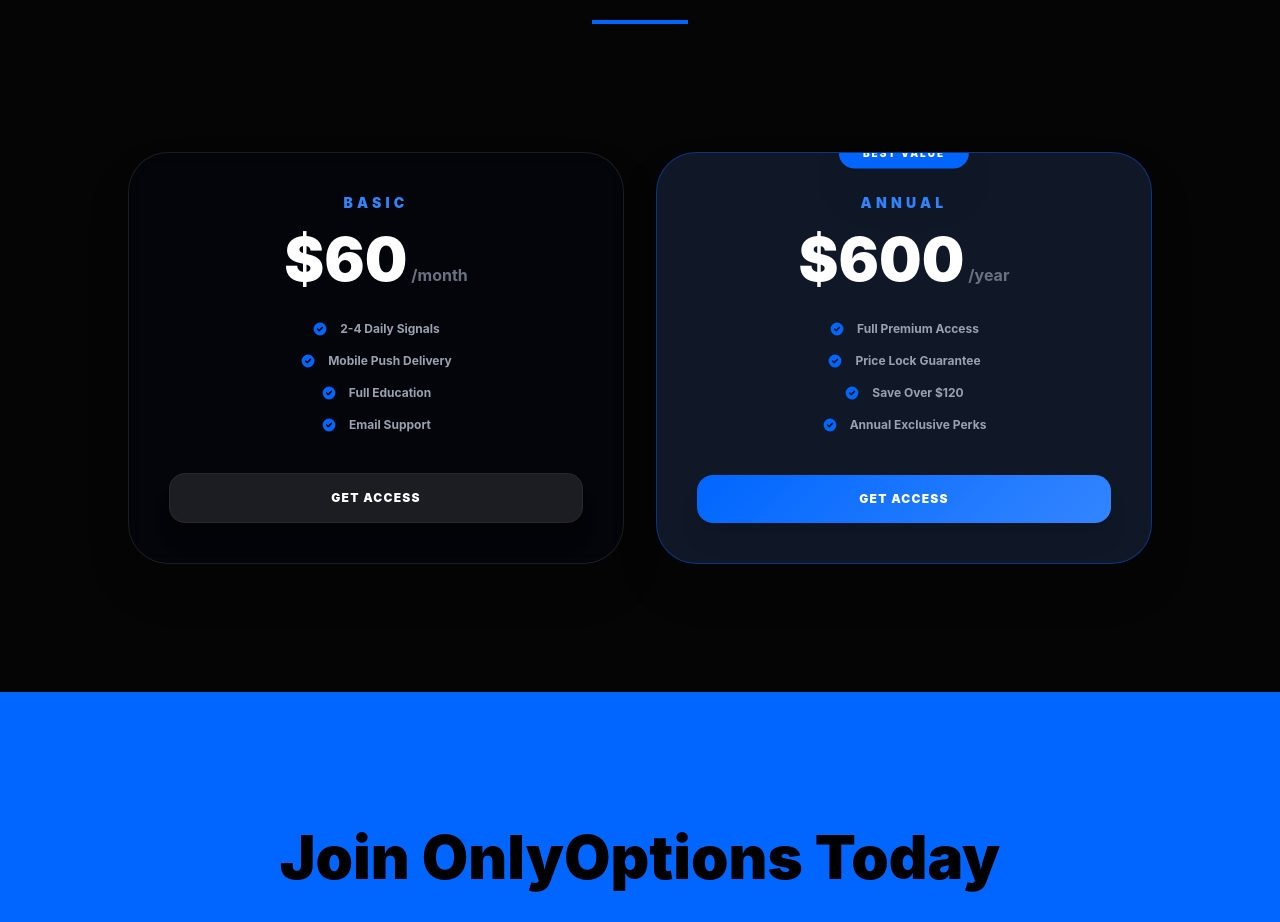
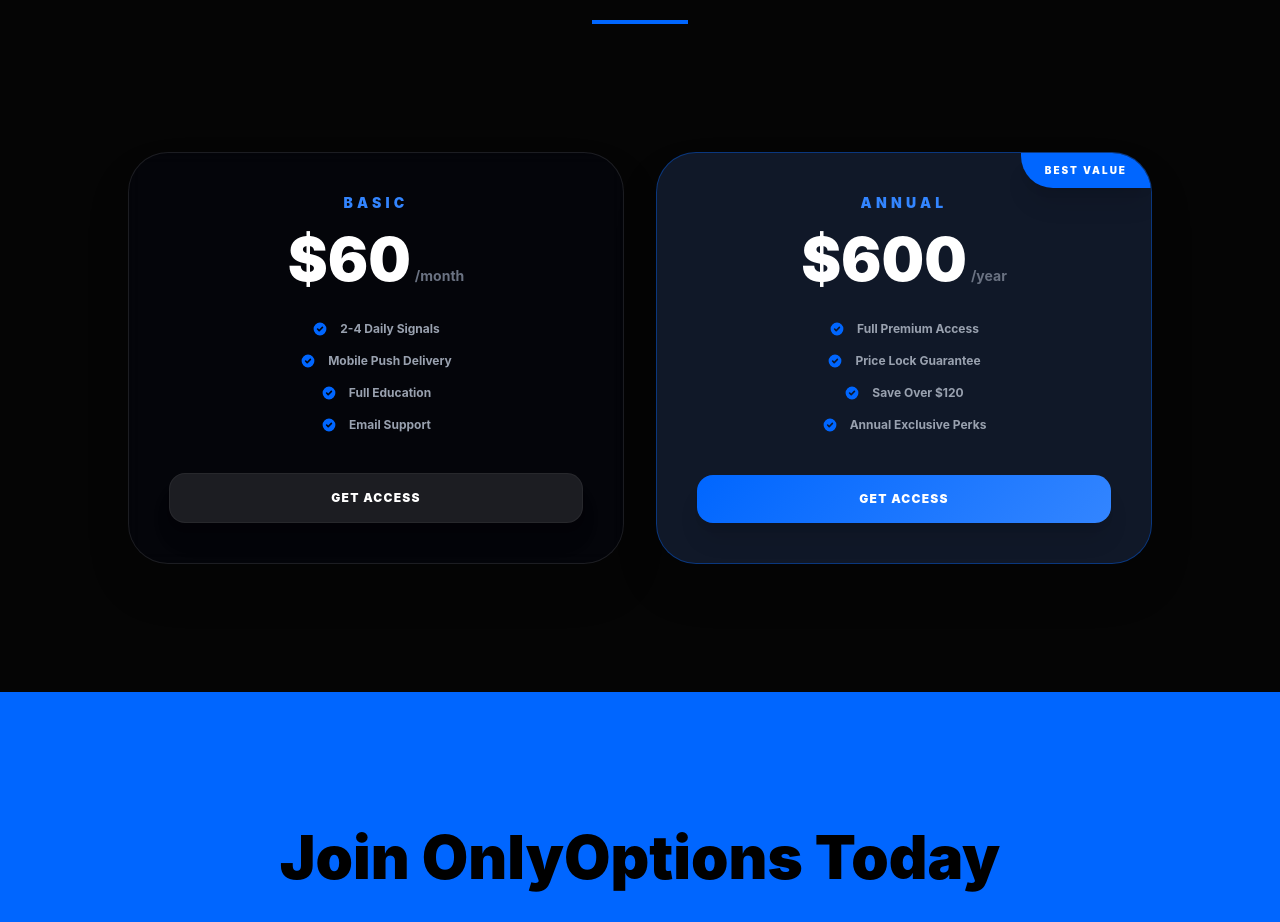
Before and after one commit to Haziq-imam/onlyoptions-migrated, a React (Vite) app: page /membership in a window 1280 px wide. Shown: the part 2780-3702 px from the top of the page. Built offline with nearby package versions, Linux system fonts and the light colour scheme.

Commit message:
feat: add pricing card components and membership section to core pages

```diff
--- a/src/pages/Core/Home/sections/PricingHomeSection.tsx
+++ b/src/pages/Core/Home/sections/PricingHomeSection.tsx
@@ -54,8 +54,8 @@
             </Card>
 
             {/* Annual */}
-            <Card variant="institutional" className="p-10 border-brand-500/30 shadow-[0_0_60px_rgba(32,109,254,0.1)] relative group rounded-3xl">
-                <div className="absolute top- 1 right-0 px-6 py-2.5 bg-brand-500 text-white text-[10px] font-black uppercase tracking-[0.2em] rounded-bl-2xl">
+            <Card variant="institutional" className="p-10 border-brand-500/30 shadow-[0_0_60px_rgba(32,109,254,0.1)] relative group rounded-3xl overflow-hidden">
+                <div className="absolute top-0 right-0 px-6 py-2.5 bg-brand-500 text-white text-[10px] font-black uppercase tracking-[0.2em] rounded-bl-3xl shadow-xl">
                     Best Value
                 </div>
                 <h4 className="text-xl font-black text-brand-500 mb-2 uppercase tracking-tight">Annual Plan</h4>
--- a/src/pages/Core/Membership/Membership.tsx
+++ b/src/pages/Core/Membership/Membership.tsx
@@ -152,15 +152,15 @@
                         ].map((tier, i) => (
                             <Card key={i} className={`relative p-10 flex flex-col items-center text-center border-white/10 ${tier.popular ? "bg-gray-900 border-brand-500/40 shadow-2xl z-10" : "bg-gray-950/40 hover:border-brand-500/30"} transition-all rounded-[2.5rem] group`}>
                                 {tier.popular && (
-                                    <div className="absolute top-0 left-1/2 -translate-x-1/2 -translate-y-1/2 bg-brand-500 text-white text-[10px] font-black uppercase tracking-[0.2em] px-6 py-2 rounded-full shadow-2xl">
+                                    <div className="absolute top-0 right-0 bg-brand-500 text-white text-[10px] font-black uppercase tracking-[0.2em] px-6 py-2.5 rounded-bl-[2rem] shadow-xl">
                                         Best Value
                                     </div>
                                 )}
                                 <div className="mb-8">
                                     <h3 className="text-sm font-black text-brand-400 uppercase tracking-[0.3em] mb-4">{tier.name}</h3>
-                                    <div className="flex items-baseline gap-1 justify-center">
-                                        <span className="text-6xl font-black text-white">${tier.price}</span>
-                                        <span className="text-gray-500 font-bold">/{tier.period}</span>
+                                    <div className="flex items-baseline gap-1 justify-center whitespace-nowrap overflow-hidden">
+                                        <span className="text-5xl sm:text-6xl font-black text-white">${tier.price}</span>
+                                        <span className="text-gray-500 font-bold text-sm">/{tier.period}</span>
                                     </div>
                                 </div>
                                 <ul className="space-y-4 mb-10 w-full text-center">
--- a/src/pages/Core/Pricing/sections/PricingCardsSection.tsx
+++ b/src/pages/Core/Pricing/sections/PricingCardsSection.tsx
@@ -53,7 +53,7 @@
 
                     {/* Annual Plan */}
                     <Card variant="institutional" className="relative p-10 flex flex-col items-center text-center border-brand-500/40 bg-gray-900/60 shadow-[0_0_80px_rgba(32,109,254,0.15)] z-10 group rounded-[2.5rem]">
-                        <div className="absolute top-4 left-1/2 -translate-x-1/2 -translate-y-1/2 bg-brand-500 text-white text-[10px] font-black uppercase tracking-[0.2em] px-6 py-2 rounded-full shadow-2xl">
+                        <div className="absolute top-0 right-0 bg-brand-500 text-white text-[10px] font-black uppercase tracking-[0.2em] px-6 py-2.5 rounded-bl-[2rem] shadow-xl">
                             Best Value
                         </div>
 
```
